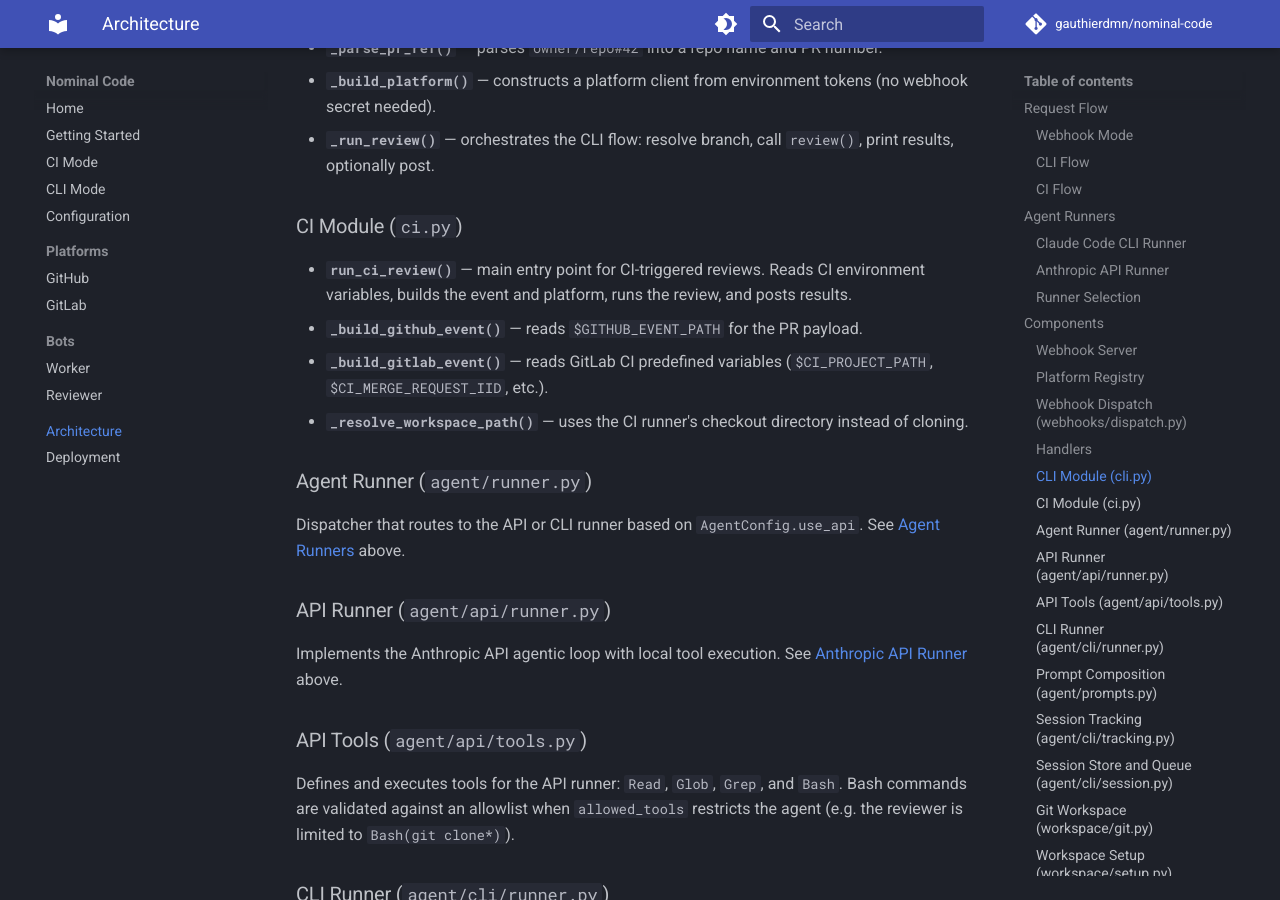
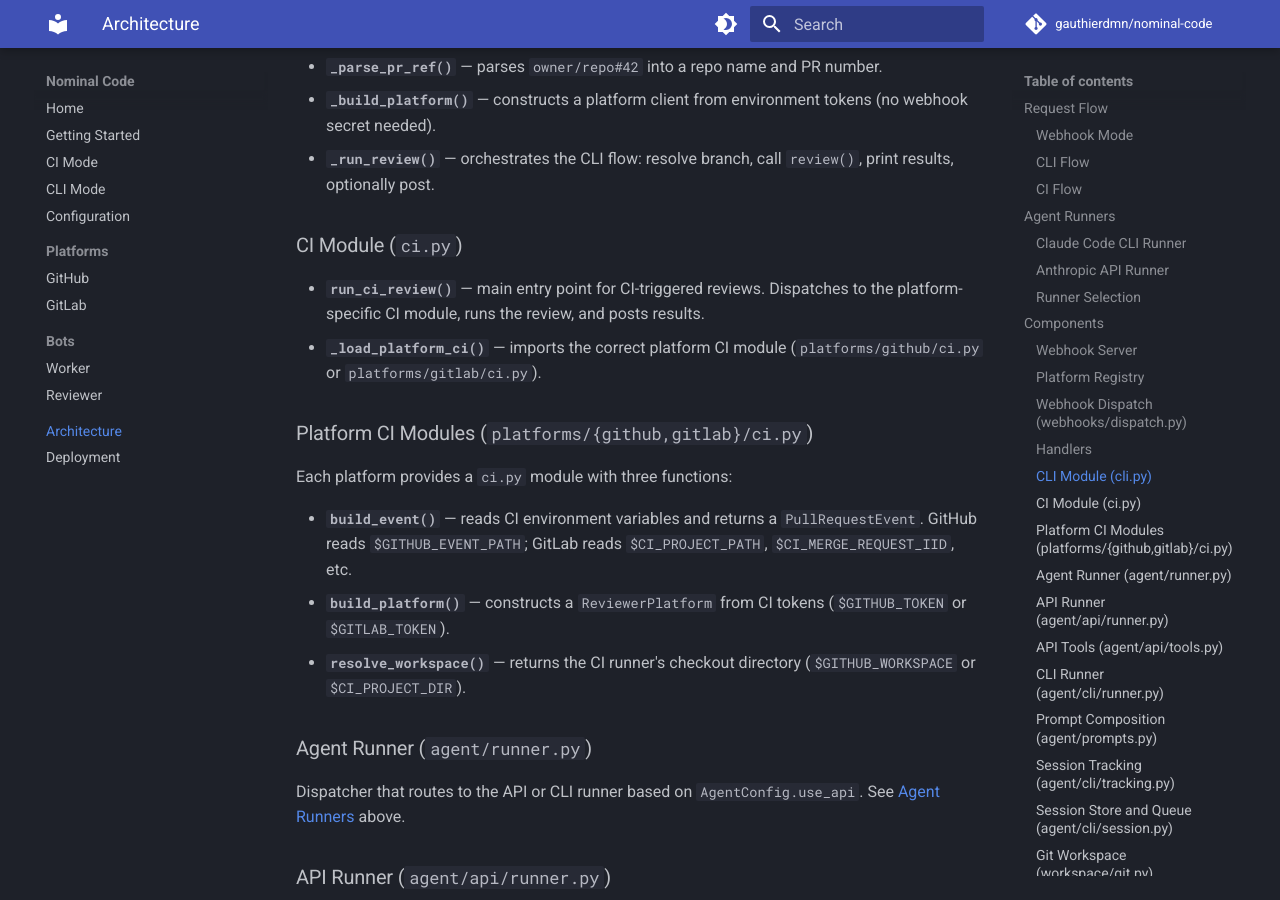
Before and after one commit to gauthierdmn/nominal-code, an MkDocs documentation site: the page built from docs/architecture.md, in a window 1280 px wide and 900 px high, scrolled down 4311 px. Built offline with MkDocs 1.6.1 and Material for MkDocs 9.7.7, drawn with Linux system fonts in a browser that asks for light colours; comment, search, counter and statistics services are not loaded; some of the changed text lies outside the part shown.

Commit message:
chore: update docs

```diff
--- a/docs/architecture.md
+++ b/docs/architecture.md
@@ -82,15 +82,16 @@ exit 0
 nominal-code ci {platform}
         │
         ▼
-_build_{platform}_event()           ← read event from CI env vars
-        │                              GitHub: $GITHUB_EVENT_PATH
-        │                              GitLab: $CI_PROJECT_PATH, $CI_MERGE_REQUEST_IID, etc.
+_load_platform_ci()                 ← import platform-specific CI module
+        │                              GitHub: platforms/github/ci.py
+        │                              GitLab: platforms/gitlab/ci.py
+        │
+        ├─ build_event()            ← read event from CI env vars
+        ├─ build_platform()         ← construct platform from CI env vars
+        ├─ resolve_workspace()      ← use CI runner checkout
         │
         ▼
 Config.for_ci()                     ← build config with use_api=True
-        │
-        ├─ _build_platform()        ← construct platform from CI env vars
-        ├─ _resolve_workspace_path() ← use CI runner checkout ($GITHUB_WORKSPACE or $CI_PROJECT_DIR)
         │
         ▼
 review()
@@ -172,10 +173,16 @@ A factory-based registry where each platform module self-registers at import tim
 
 ### CI Module (`ci.py`)
 
-- **`run_ci_review()`** — main entry point for CI-triggered reviews. Reads CI environment variables, builds the event and platform, runs the review, and posts results.
-- **`_build_github_event()`** — reads `$GITHUB_EVENT_PATH` for the PR payload.
-- **`_build_gitlab_event()`** — reads GitLab CI predefined variables (`$CI_PROJECT_PATH`, `$CI_MERGE_REQUEST_IID`, etc.).
-- **`_resolve_workspace_path()`** — uses the CI runner's checkout directory instead of cloning.
+- **`run_ci_review()`** — main entry point for CI-triggered reviews. Dispatches to the platform-specific CI module, runs the review, and posts results.
+- **`_load_platform_ci()`** — imports the correct platform CI module (`platforms/github/ci.py` or `platforms/gitlab/ci.py`).
+
+### Platform CI Modules (`platforms/{github,gitlab}/ci.py`)
+
+Each platform provides a `ci.py` module with three functions:
+
+- **`build_event()`** — reads CI environment variables and returns a `PullRequestEvent`. GitHub reads `$GITHUB_EVENT_PATH`; GitLab reads `$CI_PROJECT_PATH`, `$CI_MERGE_REQUEST_IID`, etc.
+- **`build_platform()`** — constructs a `ReviewerPlatform` from CI tokens (`$GITHUB_TOKEN` or `$GITLAB_TOKEN`).
+- **`resolve_workspace()`** — returns the CI runner's checkout directory (`$GITHUB_WORKSPACE` or `$CI_PROJECT_DIR`).
 
 ### Agent Runner (`agent/runner.py`)
 
@@ -265,7 +272,7 @@ Set `CLEANUP_INTERVAL_HOURS=0` to disable the periodic loop entirely.
 nominal_code/
 ├── main.py              # Entry point: dispatches to webhook server, CLI, or CI
 ├── cli.py               # One-shot review CLI (argparse, platform construction)
-├── ci.py                # CI mode (GitHub Actions / GitLab CI)
+├── ci.py                # CI mode dispatcher (delegates to platform-specific CI modules)
 ├── config.py            # Frozen dataclass config loaded from env vars / files
 ├── models.py            # Shared enums (EventType, BotType, FileStatus) and dataclasses
 ├── agent/
@@ -285,8 +292,10 @@ nominal_code/
 │   ├── registry.py      # Self-registering platform factory pattern
 │   ├── github/
 │   │   ├── auth.py      # GitHubAuth ABC, PAT and App auth implementations
+│   │   ├── ci.py        # CI mode: build event, platform, and workspace from GitHub Actions env vars
 │   │   └── platform.py  # GitHub webhook handler and REST API client
 │   └── gitlab/
+│       ├── ci.py        # CI mode: build event, platform, and workspace from GitLab CI env vars
 │       └── platform.py  # GitLab webhook handler and REST API client
 ├── review/
 │   └── handler.py       # Reviewer bot: structured code review with inline comments
```
Also changed, not shown: README.md (+1 -1 lines), app/AGENTS.md (+1 -1 lines), app/nominal_code/platforms/AGENTS.md (+2 -0 lines), docs/ci.md (+4 -3 lines), 5 other files.
